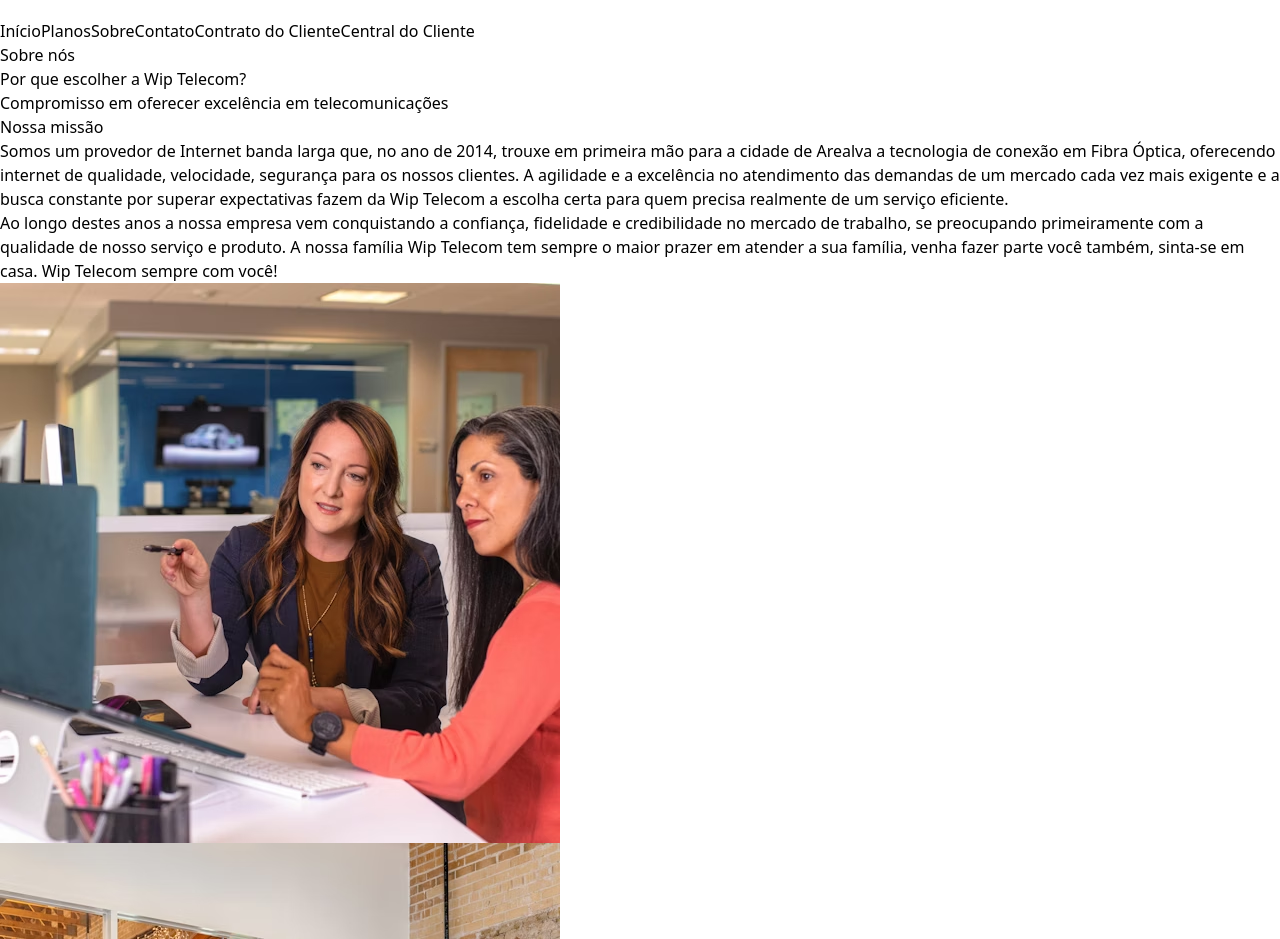
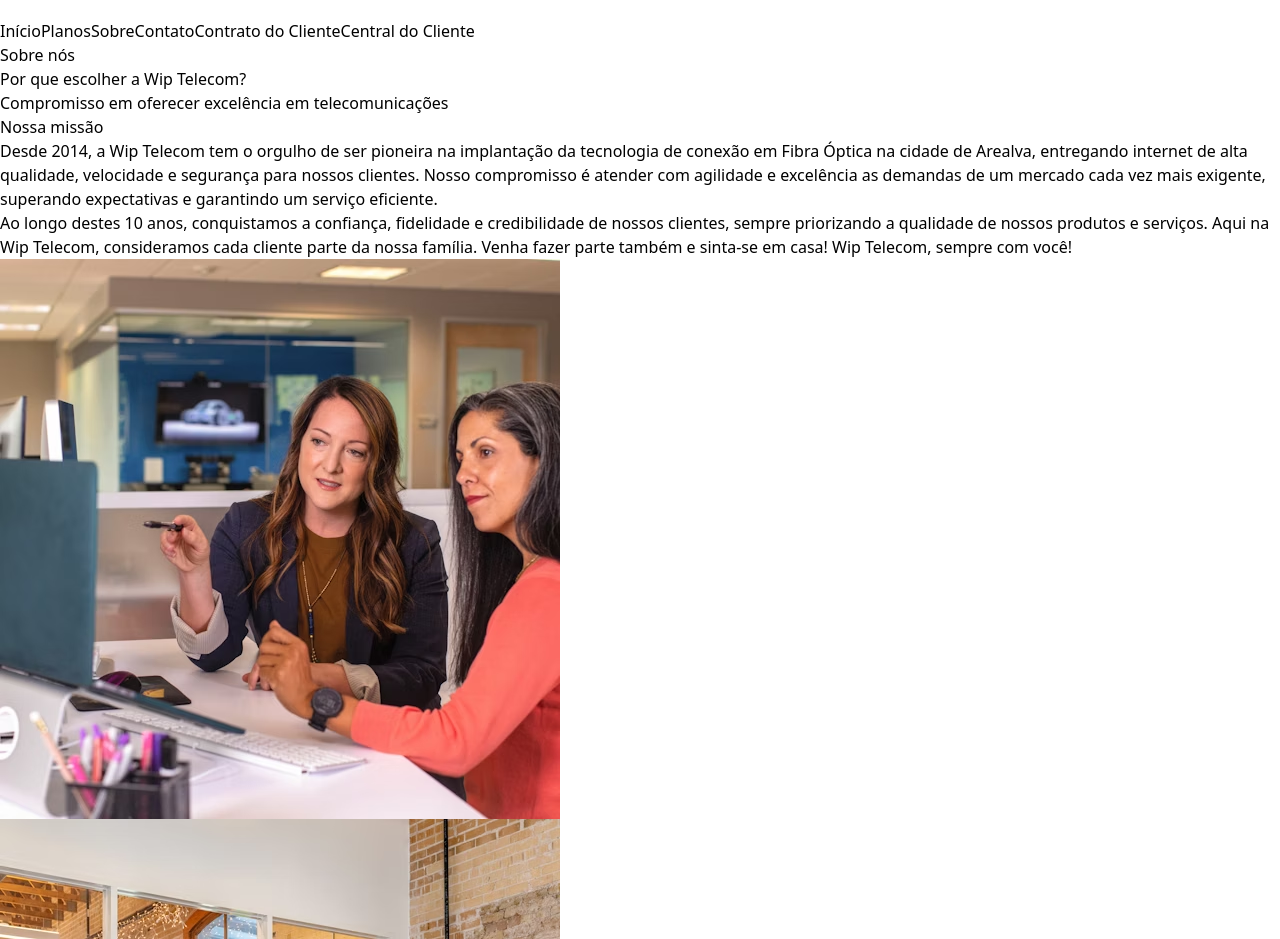
Before and after one commit to pedrojovanuzzi/WipTelecom_ClienteSite, a React (Vite) app in the folder wiptelecom/: page /about in a window 1280 px wide. Shown: the part 880-1819 px from the top of the page. Built offline with nearby package versions, Linux system fonts and the light colour scheme.

Commit message:
Atualização na Sessão About

```diff
--- a/wiptelecom/src/components/AboutSection.tsx
+++ b/wiptelecom/src/components/AboutSection.tsx
@@ -22,19 +22,15 @@ export default function AboutSection() {
             <div className="lg:pr-8">
               <h2 className="text-pretty text-2xl font-semibold tracking-tight text-gray-200">Nossa missão</h2>
               <p className="mt-6 text-base/7 text-gray-300">
-                Somos um provedor de Internet banda larga que, no ano de 2014,
-                trouxe em primeira mão para a cidade de Arealva a tecnologia de conexão em Fibra Óptica,
-                oferecendo internet de qualidade, velocidade, segurança para os nossos clientes.
-                A agilidade e a excelência no atendimento das demandas de um mercado cada vez mais exigente e a
-                busca constante por superar expectativas fazem da Wip Telecom a escolha certa para quem precisa
-                realmente de um serviço eficiente.
+              Desde 2014, a Wip Telecom tem o orgulho de ser pioneira na implantação da tecnologia de conexão em Fibra Óptica na cidade de Arealva,
+              entregando internet de alta qualidade, velocidade e segurança para nossos clientes. Nosso compromisso é atender com agilidade e
+              excelência as demandas de um mercado cada vez mais exigente, superando expectativas e garantindo um serviço eficiente.
               </p>
               <p className="mt-8 text-base/7 text-gray-300">
-              Ao longo destes anos a nossa empresa vem conquistando a confiança,
-              fidelidade e credibilidade no mercado de trabalho, se preocupando
-              primeiramente com a qualidade de nosso serviço e produto. A nossa
-              família Wip Telecom tem sempre o maior prazer em atender a sua família,
-              venha fazer parte você também, sinta-se em casa. Wip Telecom sempre com você!
+              Ao longo destes 10 anos, conquistamos a confiança, fidelidade e credibilidade de
+              nossos clientes, sempre priorizando a qualidade de nossos produtos e serviços. Aqui na Wip Telecom, consideramos cada cliente
+              parte da nossa família.
+              Venha fazer parte também e sinta-se em casa! Wip Telecom, sempre com você!
               </p>
             </div>
             <div className="pt-16 lg:row-span-2 lg:-mr-16 xl:mr-auto">
--- a/wiptelecom/src/components/SelectLocation.tsx
+++ b/wiptelecom/src/components/SelectLocation.tsx
@@ -1,5 +1,3 @@
-'use client'
-
 import { useState } from 'react'
 import { Label, Listbox, ListboxButton, ListboxOption, ListboxOptions } from '@headlessui/react'
 import { ChevronUpDownIcon } from '@heroicons/react/16/solid'
@@ -10,7 +8,10 @@ const people = [
   { id: 2, name: 'Jacuba' },
   { id: 3, name: 'Santa Izabel' },
   { id: 4, name: 'Marilândia' },
-  { id: 5, name: 'Santelmo' }
+  { id: 5, name: 'Santelmo' },
+  { id: 6, name: 'San Francisco' },
+  { id: 7, name: 'Ribeirão Bonito' },
+  { id: 8, name: 'Jardim Primavera' },
 ]
 
 export default function SelectLocation() {
```
